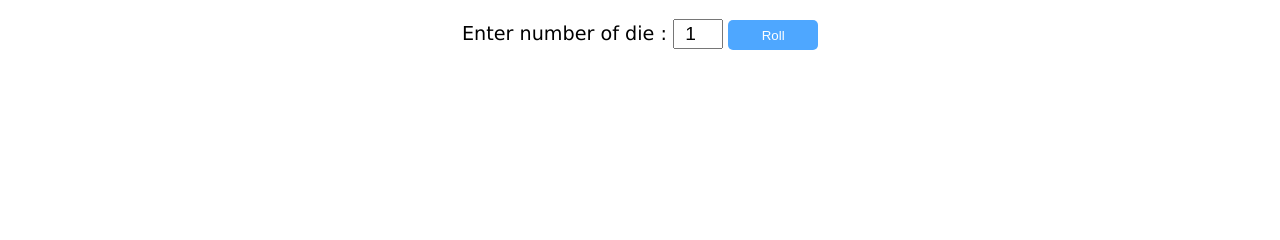
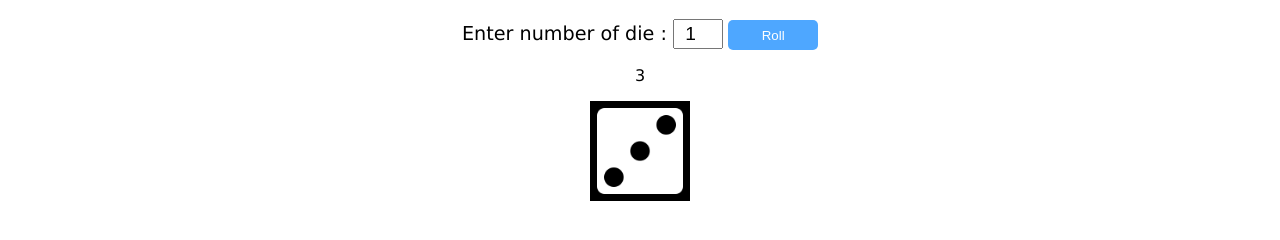
Before and after one commit to Jaibahl18/DiceRoller, a plain HTML site: page index.html in a window 1280 px wide. Both pictures are taken after a click on the button "Roll". Shown: the part 62-302 px from the top of the page. Drawn offline with Linux system fonts and the light colour scheme.

Commit message:
added js

```diff
--- a/index.html
+++ b/index.html
@@ -15,7 +15,9 @@
         <input type="number" id="numDice" min="1" value="1">
         <button id="rollDice">Roll</button>
         <p id="diceValues"></p>
-        <div id="diceImages"></div>
+        <div id="diceImages">
+            <img src="diceImages/1.png" alt="">
+        </div>
     </div>
     <script src="index.js"></script>
 </body>
--- a/index.js
+++ b/index.js
@@ -0,0 +1,20 @@
+const diceInput = document.getElementById("numDice");
+const diceRoll = document.getElementById("rollDice");
+const diceOutput = document.getElementById("diceValues");
+const diceImages = document.getElementById("diceImages");
+
+
+function dice_Roll() {
+    let numbers = [];
+    let images = [];
+    let rolls = Number(diceInput.value);
+    for (let i = 1; i <= rolls; i++){
+        let x = Math.floor(Math.random() * 6) + 1;
+        numbers.push(x);
+        images.push(`<img src="diceImages/${x}.png" alt="Dice image of ${x}">`);
+    }
+    diceOutput.textContent = numbers.join(", ");
+    diceImages.innerHTML = images.join("<hr>");
+}
+
+diceRoll.onclick = dice_Roll;
--- a/style.css
+++ b/style.css
@@ -40,3 +40,7 @@ button:active{
         background-color: hsl(210, 100%, 85%);
 
 }
+
+#diceImages img{
+    width: 100px;
+}
```
